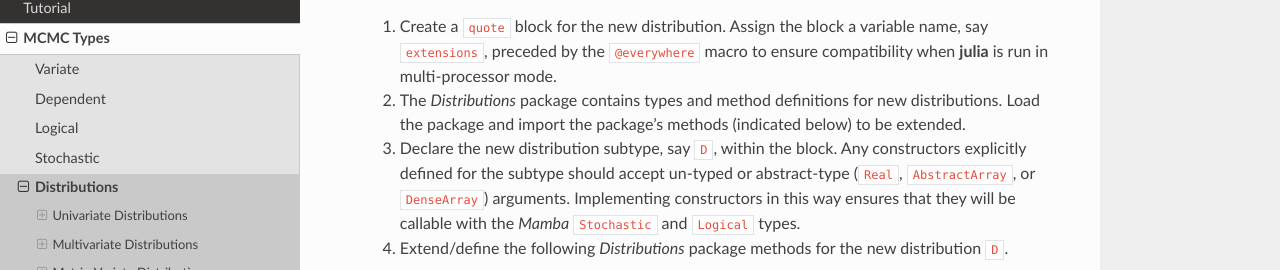
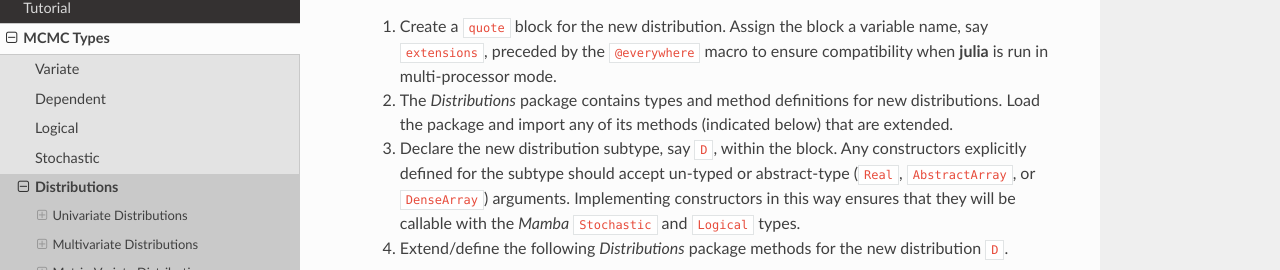
Before and after one commit to brian-j-smith/Mamba.jl, a Sphinx documentation site: the page built from doc/mcmc/distributions.rst, in a window 1280 px wide and 900 px high, scrolled down 861 px, cut to the strip 167-437 px from the top of the window. Built offline with Sphinx 7.4.7 and the Read the Docs theme 2.0.0, drawn with Linux system fonts in a browser that asks for light colours; formulas are drawn with MathJax 3; cross-references to code outside the pages are shown as plain code; some of the changed text lies outside the part shown.

Commit message:
Sampler code and example edits.

```diff
--- a/doc/mcmc/distributions.rst
+++ b/doc/mcmc/distributions.rst
@@ -58,7 +58,7 @@ New known, unknown, or unnormalized univariate distributions can be created and
 
     #. Create a ``quote`` block for the new distribution.  Assign the block a variable name, say ``extensions``, preceded by the ``@everywhere`` macro to ensure compatibility when **julia** is run in multi-processor mode.
 
-    #. The *Distributions* package contains types and method definitions for new distributions.  Load the package and import the package's methods (indicated below) to be extended.
+    #. The *Distributions* package contains types and method definitions for new distributions.  Load the package and import any of its methods (indicated below) that are extended.
 
     #. Declare the new distribution subtype, say ``D``, within the block.  Any constructors explicitly defined for the subtype should accept un-typed or abstract-type (``Real``, ``AbstractArray``, or ``DenseArray``) arguments.  Implementing constructors in this way ensures that they will be callable with the *Mamba* ``Stochastic`` and ``Logical`` types.
 
@@ -147,7 +147,7 @@ New known, unknown, or unnormalized multivariate distributions can be created an
 
     #. Create a ``quote`` block for the new distribution.  Assign the block a variable name, say ``extensions``, preceded by the ``@everywhere`` macro to ensure compatibility when **julia** is run in multi-processor mode.
 
-    #. The *Distributions* package contains types and method definitions for new distributions.  Load the package and import the package's methods (indicated below) to be extended.
+    #. The *Distributions* package contains types and method definitions for new distributions.  Load the package and import any of its methods (indicated below) that are extended.
 
     #. Declare the new distribution subtype, say ``D``, within the block.  Any constructors explicitly defined for the subtype should accept un-typed or abstract-type (``Real``, ``AbstractArray``, or ``DenseArray``) arguments.  Implementing constructors in this way ensures that they will be callable with the *Mamba* ``Stochastic`` and ``Logical`` types.
 
```
Also changed, not shown: 3 other files.
